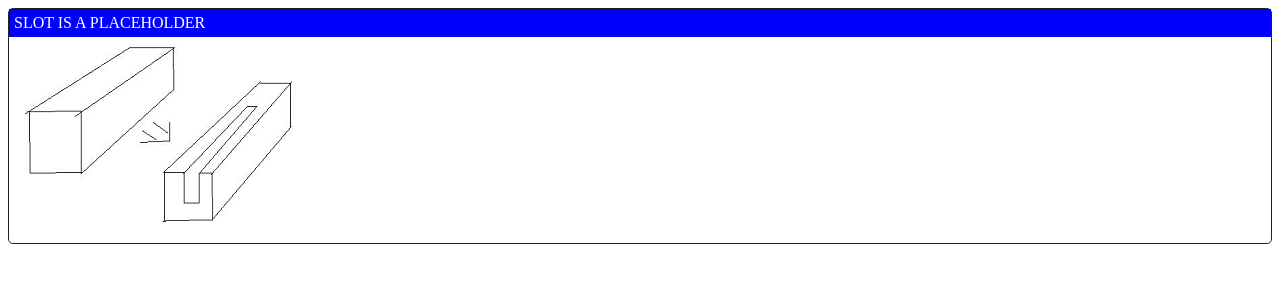
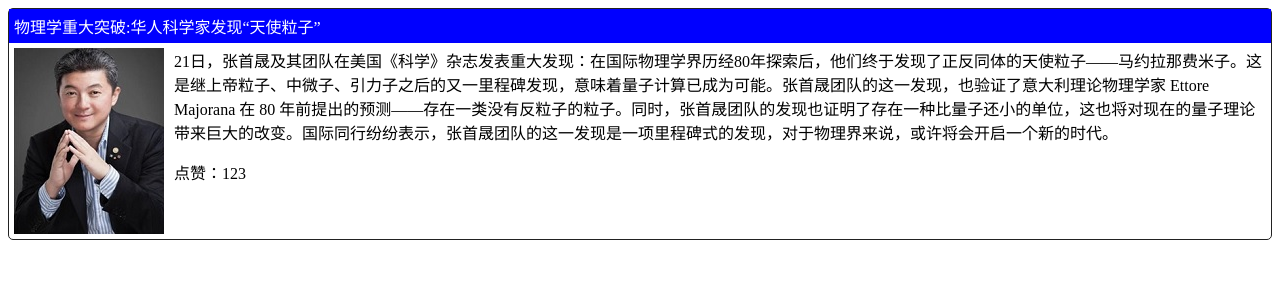
Before and after one commit to ChangsongYao/vuejs2rumentg, a Vue app: page / in a window 1280 px wide. Shown: the top 300 px of the page. Built offline with nearby package versions, Linux system fonts and the light colour scheme.

Commit message:
10.2槽内容的上下文

```diff
--- a/src/App.vue
+++ b/src/App.vue
@@ -1,7 +1,9 @@
 <template>
   <div id="app">
-    <ez-panel title="SLOT IS A PLACEHOLDER">
-      <img src="../static/img/slot-sketch.jpg">
+    <ez-panel :title="demoTitle">
+      <img :src="demoPicture" style="float:left;margin-right:10px;">
+      <div>{{demoContent}}</div>
+      <p><i class="fa fa-thumbs-up"></i> 点赞：<span class="thumbup">123</span></p>
     </ez-panel>
   </div>
 </template>
@@ -14,7 +16,9 @@
     name: 'App',
     data: function () {
       return {
-
+        demoTitle:'物理学重大突破:华人科学家发现“天使粒子”',
+        demoPicture: '../static/img/angel-particle.jpg',
+        demoContent:'21日，张首晟及其团队在美国《科学》杂志发表重大发现：在国际物理学界历经80年探索后，他们终于发现了正反同体的天使粒子——马约拉那费米子。这是继上帝粒子、中微子、引力子之后的又一里程碑发现，意味着量子计算已成为可能。张首晟团队的这一发现，也验证了意大利理论物理学家 Ettore Majorana 在 80 年前提出的预测——存在一类没有反粒子的粒子。同时，张首晟团队的发现也证明了存在一种比量子还小的单位，这也将对现在的量子理论带来巨大的改变。国际同行纷纷表示，张首晟团队的这一发现是一项里程碑式的发现，对于物理界来说，或许将会开启一个新的时代。'
       }
     },
     components:{'ez-panel':EzPanel}
@@ -36,5 +40,9 @@
   .ez-panel .content{
     padding:5px;
   }
-
+  .ez-panel .content:after{
+    content:' ';
+    display:block;
+    clear:both;
+  }
 </style>
--- a/src/components/EzPanel.vue
+++ b/src/components/EzPanel.vue
@@ -10,8 +10,8 @@
 <script>
   export default {
     name: "ez-panel",
-    props: {
-      title: {default: 'Panel Title', type: String}
+    props:{
+      title:{default:'Panel Title',type:String}
     }
   }
 </script>
```
Also changed, not shown: static/img/angel-particle.jpg (added).
